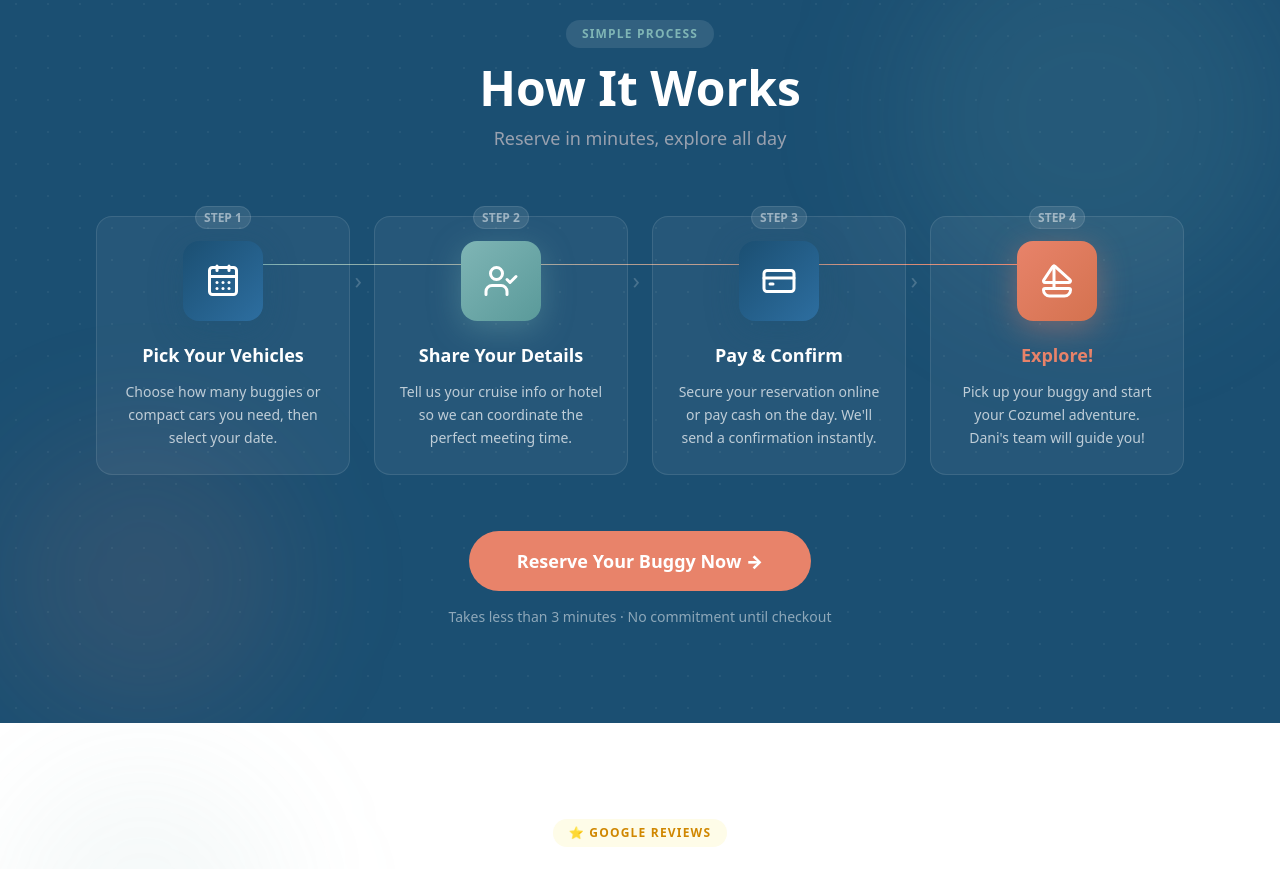
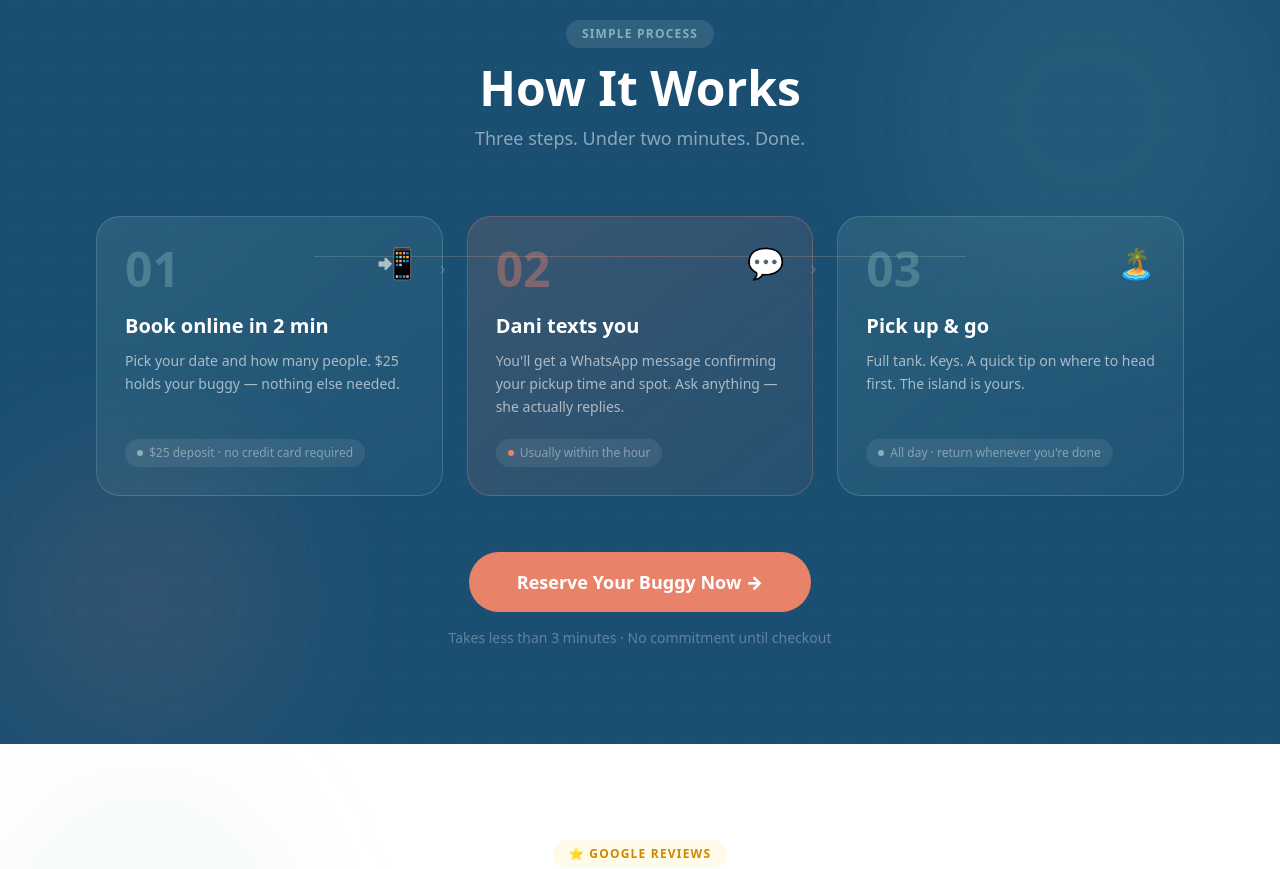
Before and after one commit to vrzsnchz23/buggy-rentals-dani, a Next.js app: page /en in a window 1280 px wide. Shown: the part 3640-4509 px from the top of the page. Built offline with nearby package versions, Linux system fonts and the light colour scheme.

Commit message:
Redesign How It Works: 3 personal steps instead of 4 generic ones
Replace corporate step titles with conversational copy centered on Dani
and the actual experience (book, get texted, pick up & go).

```diff
--- a/components/sections/HowItWorks.tsx
+++ b/components/sections/HowItWorks.tsx
@@ -1,25 +1,41 @@
-import { useTranslations } from "next-intl";
+import { useTranslations, useLocale } from "next-intl";
 import Link from "next/link";
-import { useLocale } from "next-intl";
-import { CalendarDays, UserCheck, CreditCard, Sailboat } from "lucide-react";
 
-const stepIcons = [CalendarDays, UserCheck, CreditCard, Sailboat];
-const stepColors = [
-  { from: "#1B4F72", to: "#2d6ea0", glow: "rgba(27,79,114,0.35)" },
-  { from: "#7FB5B5", to: "#5a9a9a", glow: "rgba(127,181,181,0.35)" },
-  { from: "#1B4F72", to: "#2d6ea0", glow: "rgba(27,79,114,0.35)" },
-  { from: "#E8836A", to: "#d4724f", glow: "rgba(232,131,106,0.4)" },
+const stepConfig = [
+  {
+    emoji: "📲",
+    number: "01",
+    accent: "#7FB5B5",
+    bg: "from-[#7FB5B5]/15 to-[#7FB5B5]/5",
+    border: "border-[#7FB5B5]/30",
+    numColor: "text-[#7FB5B5]",
+  },
+  {
+    emoji: "💬",
+    number: "02",
+    accent: "#E8836A",
+    bg: "from-[#E8836A]/15 to-[#E8836A]/5",
+    border: "border-[#E8836A]/30",
+    numColor: "text-[#E8836A]",
+  },
+  {
+    emoji: "🏝️",
+    number: "03",
+    accent: "#7FB5B5",
+    bg: "from-[#7FB5B5]/15 to-[#7FB5B5]/5",
+    border: "border-[#7FB5B5]/30",
+    numColor: "text-[#7FB5B5]",
+  },
 ];
 
 export function HowItWorks() {
   const t = useTranslations("howItWorks");
   const locale = useLocale();
-  const steps = t.raw("steps") as Array<{ step: string; title: string; desc: string }>;
+  const steps = t.raw("steps") as Array<{ step: string; title: string; desc: string; detail: string }>;
 
   return (
     <section id="how-it-works" className="py-24 relative overflow-hidden bg-[#1B4F72]">
 
-      {/* Background texture */}
       <div className="absolute inset-0 opacity-5"
         style={{ backgroundImage: "radial-gradient(circle, white 1px, transparent 1px)", backgroundSize: "32px 32px" }}
       />
@@ -28,65 +44,60 @@ export function HowItWorks() {
 
       <div className="max-w-6xl mx-auto px-4 sm:px-6 lg:px-8 relative">
 
-        {/* Header */}
         <div className="text-center mb-16">
           <span className="inline-block bg-white/10 text-[#7FB5B5] font-bold text-xs uppercase tracking-widest px-4 py-1.5 rounded-full mb-4">
             Simple Process
           </span>
           <h2 className="text-4xl sm:text-5xl font-black text-white mb-3">{t("title")}</h2>
-          <p className="text-gray-400 text-lg">{t("subtitle")}</p>
+          <p className="text-white/50 text-lg">{t("subtitle")}</p>
         </div>
 
-        {/* Steps */}
-        <div className="grid grid-cols-1 md:grid-cols-4 gap-6 relative">
+        <div className="grid grid-cols-1 md:grid-cols-3 gap-6 relative">
 
           {/* Connector line desktop */}
-          <div className="hidden md:block absolute top-12 left-[14%] right-[14%] h-px"
-               style={{ background: "linear-gradient(to right, #7FB5B5, #E8836A)" }} />
+          <div className="hidden md:block absolute top-10 left-[20%] right-[20%] h-px"
+               style={{ background: "linear-gradient(to right, #7FB5B5, #E8836A, #7FB5B5)", opacity: 0.3 }} />
 
           {steps.map((step, i) => {
-            const Icon = stepIcons[i];
-            const color = stepColors[i];
-            const isLast = i === steps.length - 1;
-
+            const cfg = stepConfig[i];
             return (
               <div key={i} className="relative group">
-                <div className="bg-white/5 hover:bg-white/10 border border-white/10 hover:border-white/20 rounded-2xl p-6 text-center transition-all duration-300 hover:-translate-y-2 h-full">
+                <div className={`bg-gradient-to-br ${cfg.bg} border ${cfg.border} rounded-3xl p-7 transition-all duration-300 hover:-translate-y-2 hover:bg-white/10 h-full flex flex-col`}>
 
-                  {/* Step number badge */}
-                  <div className="absolute -top-3 left-1/2 -translate-x-1/2">
-                    <span className="bg-white/10 text-white/50 text-xs font-bold px-2 py-0.5 rounded-full border border-white/10">
-                      STEP {step.step}
+                  {/* Top row: number + emoji */}
+                  <div className="flex items-start justify-between mb-5">
+                    <span className={`text-5xl font-black leading-none ${cfg.numColor} opacity-40 select-none`}>
+                      {cfg.number}
                     </span>
+                    <span className="text-3xl">{cfg.emoji}</span>
                   </div>
 
-                  {/* Icon circle */}
-                  <div
-                    className="w-20 h-20 rounded-2xl mx-auto mb-5 flex items-center justify-center relative z-10 transition-transform duration-300 group-hover:scale-110"
-                    style={{
-                      background: `linear-gradient(135deg, ${color.from}, ${color.to})`,
-                      boxShadow: `0 8px 32px ${color.glow}`,
-                    }}
-                  >
-                    <Icon className="w-9 h-9 text-white" />
+                  <h3 className="font-black text-white text-xl mb-3 leading-tight">
+                    {step.title}
+                  </h3>
+                  <p className="text-white/60 text-sm leading-relaxed flex-1">
+                    {step.desc}
+                  </p>
+
+                  {/* Detail tag */}
+                  <div className="mt-5 inline-flex items-center gap-1.5 bg-white/8 rounded-full px-3 py-1.5 self-start">
+                    <span className="w-1.5 h-1.5 rounded-full shrink-0" style={{ background: cfg.accent }} />
+                    <span className="text-white/40 text-xs font-medium">{step.detail}</span>
                   </div>
 
-                  <h3 className={`font-black text-lg mb-3 ${isLast ? "text-[#E8836A]" : "text-white"}`}>
-                    {step.title}
-                  </h3>
-                  <p className="text-white/70 text-sm leading-relaxed">{step.desc}</p>
+                </div>
 
-                  {/* Arrow on desktop (except last) */}
-                  {!isLast && (
-                    <div className="hidden md:block absolute -right-3 top-12 text-white/20 text-2xl z-20">›</div>
-                  )}
-                </div>
+                {/* Arrow between cards on desktop */}
+                {i < steps.length - 1 && (
+                  <div className="hidden md:flex absolute -right-3 top-10 z-20 w-6 h-6 items-center justify-center">
+                    <span className="text-white/20 text-xl">›</span>
+                  </div>
+                )}
               </div>
             );
           })}
         </div>
 
-        {/* CTA */}
         <div className="text-center mt-14">
           <Link
             href={`/${locale}/book`}
@@ -94,7 +105,7 @@ export function HowItWorks() {
           >
             Reserve Your Buggy Now →
           </Link>
-          <p className="text-white/50 text-sm mt-4">Takes less than 3 minutes · No commitment until checkout</p>
+          <p className="text-white/30 text-sm mt-4">Takes less than 3 minutes · No commitment until checkout</p>
         </div>
 
       </div>
--- a/messages/en.json
+++ b/messages/en.json
@@ -39,12 +39,11 @@
   },
   "howItWorks": {
     "title": "How It Works",
-    "subtitle": "Reserve in minutes, explore all day",
+    "subtitle": "Three steps. Under two minutes. Done.",
     "steps": [
-      { "step": "1", "title": "Pick Your Vehicles", "desc": "Choose how many buggies or compact cars you need, then select your date." },
-      { "step": "2", "title": "Share Your Details", "desc": "Tell us your cruise info or hotel so we can coordinate the perfect meeting time." },
-      { "step": "3", "title": "Pay & Confirm", "desc": "Secure your reservation online or pay cash on the day. We'll send a confirmation instantly." },
-      { "step": "4", "title": "Explore!", "desc": "Pick up your buggy and start your Cozumel adventure. Dani's team will guide you!" }
+      { "step": "1", "title": "Book online in 2 min", "desc": "Pick your date and how many people. $25 holds your buggy — nothing else needed.", "detail": "$25 deposit · no credit card required" },
+      { "step": "2", "title": "Dani texts you", "desc": "You'll get a WhatsApp message confirming your pickup time and spot. Ask anything — she actually replies.", "detail": "Usually within the hour" },
+      { "step": "3", "title": "Pick up & go", "desc": "Full tank. Keys. A quick tip on where to head first. The island is yours.", "detail": "All day · return whenever you're done" }
     ]
   },
   "fleet": {
--- a/messages/es.json
+++ b/messages/es.json
@@ -39,12 +39,11 @@
   },
   "howItWorks": {
     "title": "¿Cómo Funciona?",
-    "subtitle": "Reserva en minutos, explora todo el día",
+    "subtitle": "Tres pasos. Menos de dos minutos. Listo.",
     "steps": [
-      { "step": "1", "title": "Elige tus Vehículos", "desc": "Selecciona cuántos buggies o autos compactos necesitas, luego elige tu fecha." },
-      { "step": "2", "title": "Comparte tus Datos", "desc": "Dinos tu información de crucero u hotel para coordinar el tiempo de encuentro perfecto." },
-      { "step": "3", "title": "Paga y Confirma", "desc": "Asegura tu reservación en línea o paga en efectivo el día. Te enviamos una confirmación al instante." },
-      { "step": "4", "title": "¡A Explorar!", "desc": "Recoge tu buggy y comienza tu aventura en Cozumel. ¡El equipo de Dani te guiará!" }
+      { "step": "1", "title": "Reserva en 2 minutos", "desc": "Elige tu fecha y cuántas personas van. $25 aseguran tu buggy — nada más necesitas.", "detail": "$25 de depósito · sin tarjeta de crédito" },
+      { "step": "2", "title": "Dani te escribe", "desc": "Recibes un WhatsApp confirmando hora y lugar de recogida. Pregunta lo que quieras — ella responde de verdad.", "detail": "Normalmente en menos de una hora" },
+      { "step": "3", "title": "Recoge y sal a la isla", "desc": "Tanque lleno. Llaves. Un tip rápido de por dónde empezar. La isla es tuya.", "detail": "Todo el día · regresas cuando quieras" }
     ]
   },
   "fleet": {
```
